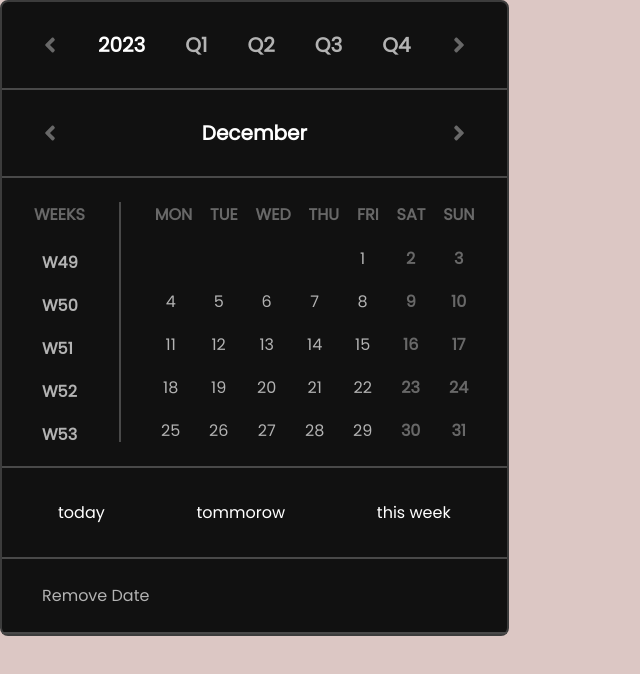
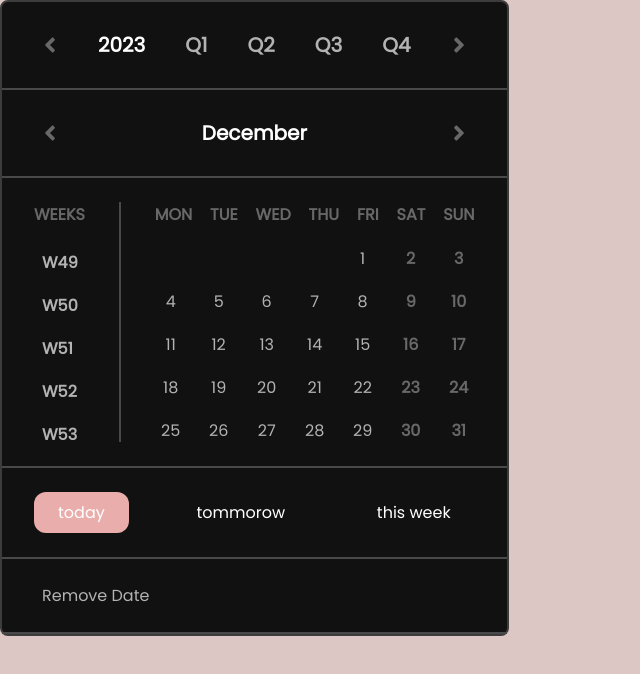
Before and after one commit to Tantanok221/Tasklander, a React (Vite) app: page / in a window 1280 px wide. Shown: the top 674 px of the page, without its empty margins (0-640 px from the left). Built offline with nearby package versions, Linux system fonts and the light colour scheme.

Commit message:
fix: fix react error related to key prop & null value bug created by Remove Date Button

```diff
--- a/src/App.jsx
+++ b/src/App.jsx
@@ -1,7 +1,7 @@
 import React from "react";
 import   DatePicker    from './components/DatePicker/DatePicker'
 function App() {
-  const [globalDate,setGlobalDate] = React.useState("")
+  const [globalDate,setGlobalDate] = React.useState(new Date())
   console.log(globalDate)
   return (
     <div>
--- a/src/components/DatePicker/DatePicker.jsx
+++ b/src/components/DatePicker/DatePicker.jsx
@@ -29,6 +29,7 @@ const DatePicker = ({ globalDate, setGlobalDate }) => {
   const nowWeekOfMonth = getWeekOfMonth(today);
   const nowFormatMonth = format(today, "MMMM");
   const nowYear = getYear(today);
+  const globalDateWithoutTime = globalDate?format(globalDate, "yyyy-MM-dd"): null;
   const AllOfThisYear = eachDayOfInterval({
     start: new Date(nowYear, 0, 1),
     end: new Date(nowYear, 11, 31),
@@ -180,13 +181,13 @@ const DatePicker = ({ globalDate, setGlobalDate }) => {
             </div>
             {ArrayOfDay.map((array, index) => {
               return (
-                <div className={sx("dayRow")} key={"dayRow" + index}>
+                <div className={sx("dayRow")} key={"dayRow "+nowFormatMonth+nowYear + index}>
                   {array.map((item, i) => {
                     if (i === 6 || i === 5) {
                       return (
                         <ToggleGroup.Item
                           value={new Date(nowYear, getMonth(today), item)}
-                          key={"date" + i}
+                          key={"date "+nowDay+nowFormatMonth+nowYear + i}
                           className={sx("button", "textContainer", "red")}
                         >
                           <div className={sx("gray")}>{item}</div>
@@ -194,11 +195,11 @@ const DatePicker = ({ globalDate, setGlobalDate }) => {
                       );
                     }
                     if (item === "")
-                      return <div className={sx("textContainer")}></div>;
+                      return <div key={"emptyContainer" +nowFormatMonth+nowYear + i}className={sx("textContainer")}></div>;
                     return (
                       <ToggleGroup.Item
                         value={new Date(nowYear, getMonth(today), item)}
-                        key={"date" + i}
+                        key={"dateNonHighlight "+nowDay+nowFormatMonth+nowYear + i}
                         className={sx("button", "textContainer")}
                       >
                         <div className={sx("nonHighlight")}>{item}</div>
@@ -213,9 +214,12 @@ const DatePicker = ({ globalDate, setGlobalDate }) => {
         <div className={sx("row")}>
           <div
             onClick={() => {
-              setGlobalDate(new Date());
+              setGlobalDate(getYear(new Date()),
+              getMonth(new Date()),
+              getDate(new Date()));
+              // To avoid having time signature when returning back to GlobalDate
             }}
-            className={sx("quickSelect")}
+            className={sx("quickSelect", {"active": globalDateWithoutTime === format(new Date(nowYear, getMonth(today), nowDay), "yyyy-MM-dd")} )}
           >
             today
           </div>
@@ -229,7 +233,7 @@ const DatePicker = ({ globalDate, setGlobalDate }) => {
                 )
               );
             }}
-            className={sx("quickSelect")}
+            className={sx("quickSelect", {"active": globalDateWithoutTime === format(new Date(nowYear, getMonth(today), nowDay + 1), "yyyy-MM-dd")} )}
           >
             tommorow
           </div>
```
